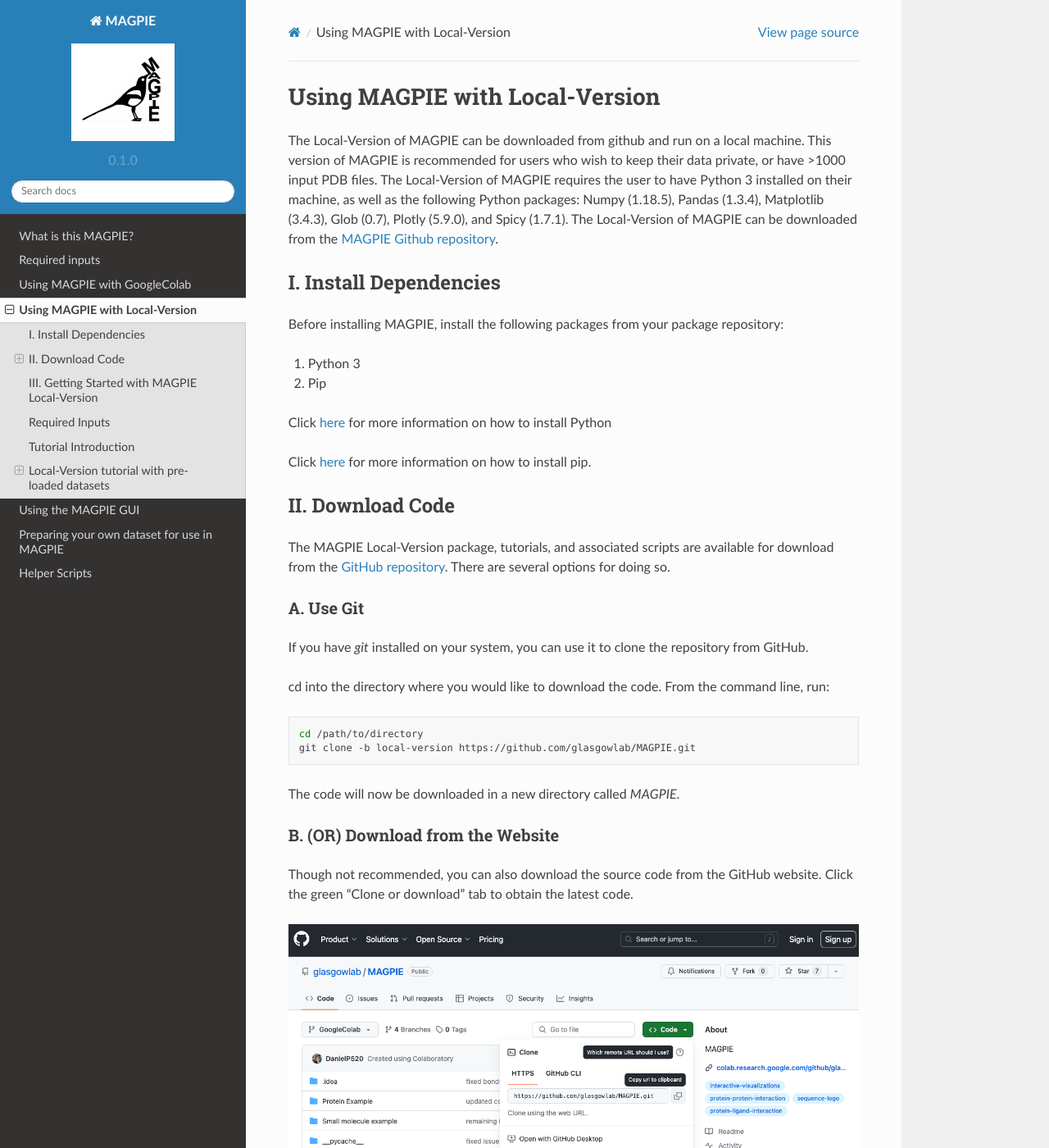
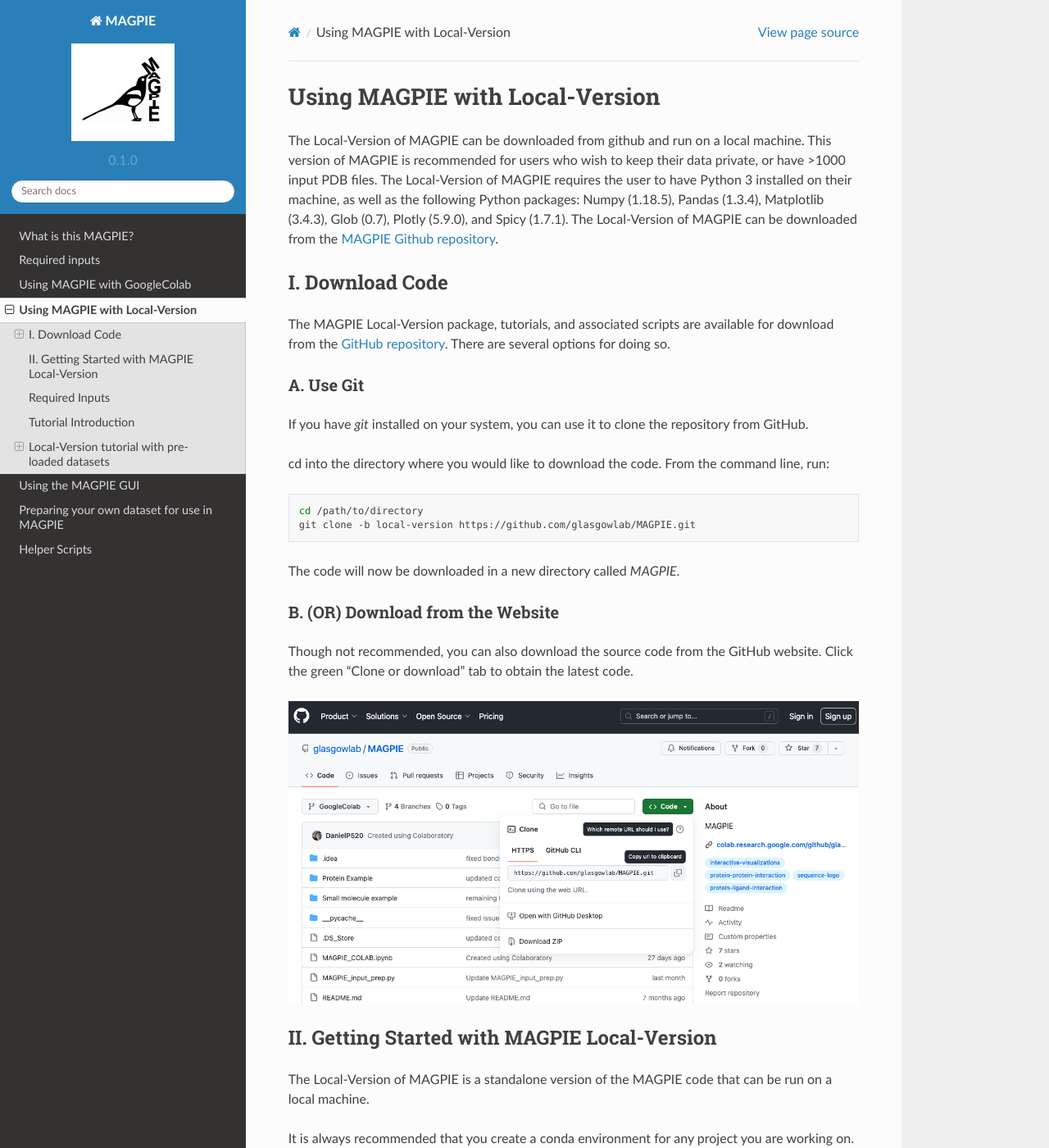
Before and after one commit to SundbergBelen/MAGPIE-docs, a Sphinx documentation site: the page built from docs/source/LocalVersion_instructions.rst, in a window 1280 px wide and 1400 px high. Shown: the whole window at 82% size. Built offline with Sphinx 7.4.7 and the Read the Docs theme 2.0.0, drawn with Linux system fonts in a browser that asks for light colours; pages that are not in the unit, such as notebooks, are missing from menus; some of the changed text lies outside the part shown.

Commit message:
updated local version instructions

```diff
--- a/docs/source/LocalVersion_instructions.rst
+++ b/docs/source/LocalVersion_instructions.rst
@@ -4,21 +4,8 @@
 
 The Local-Version of MAGPIE can be downloaded from github and run on a local machine. This version of MAGPIE is recommended for users who wish to keep their data private, or have >1000 input PDB files. The Local-Version of MAGPIE requires the user to have Python 3 installed on their machine, as well as the following Python packages: Numpy (1.18.5), Pandas (1.3.4), Matplotlib (3.4.3), Glob (0.7), Plotly (5.9.0), and Spicy (1.7.1). The Local-Version of MAGPIE can be downloaded from the `MAGPIE Github repository <https://github.com/glasgowlab/MAGPIE/tree/local-version>`_.
 
-I. Install Dependencies
-========================
 
-Before installing MAGPIE, install the following packages from your package
-repository:
-
-1. Python 3
-2. Pip
-
-Click `here <https://www.python.org/downloads/>`_ for more information on how to install Python
-
-Click `here <https://pip.pypa.io/en/stable/installation/>`_ for more information on how to install pip.
-
-
-II. Download Code
+I. Download Code
 ================
 
 The MAGPIE Local-Version package, tutorials, and associated scripts are available for download
@@ -50,7 +37,7 @@
 
 .. image:: _static/Github_download.png
 
-III. Getting Started with MAGPIE Local-Version
+II. Getting Started with MAGPIE Local-Version
 ============================================
 
 The Local-Version of MAGPIE is a standalone version of the MAGPIE code that can be run on a local machine.
```
